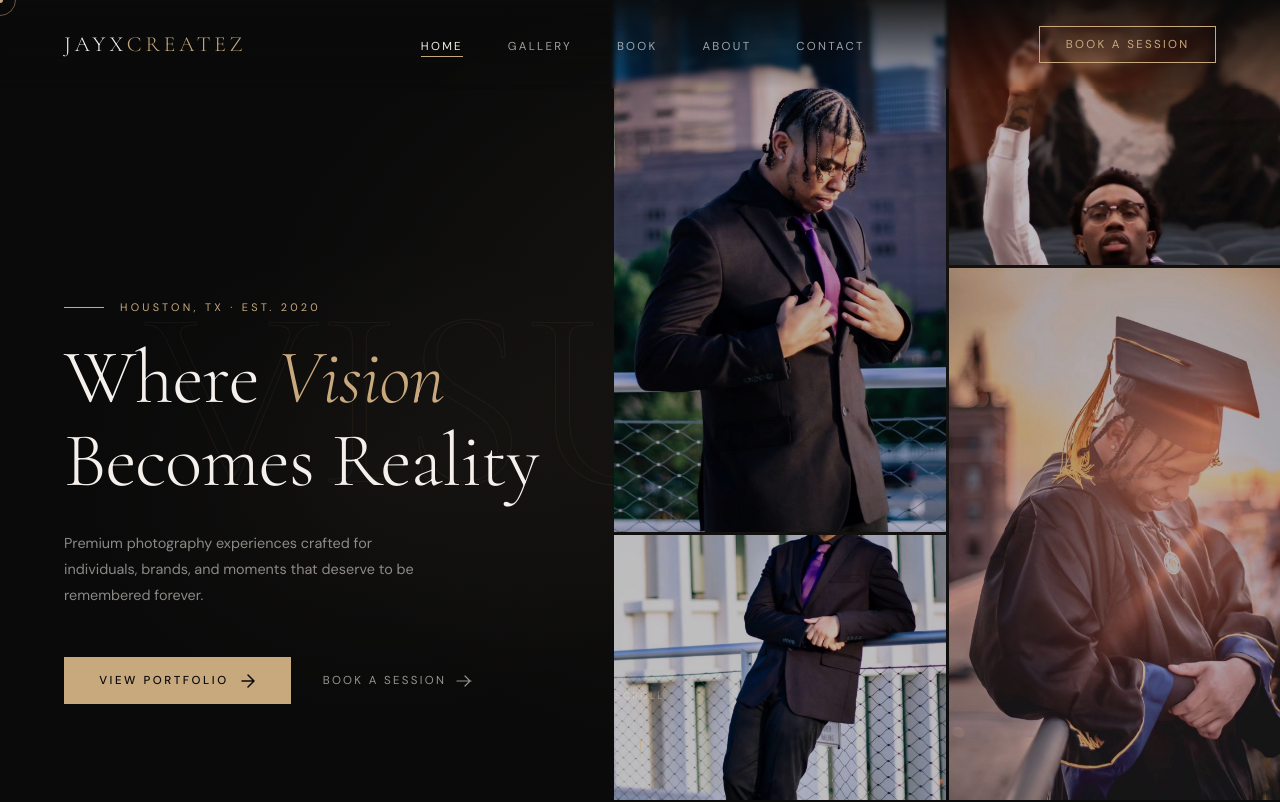
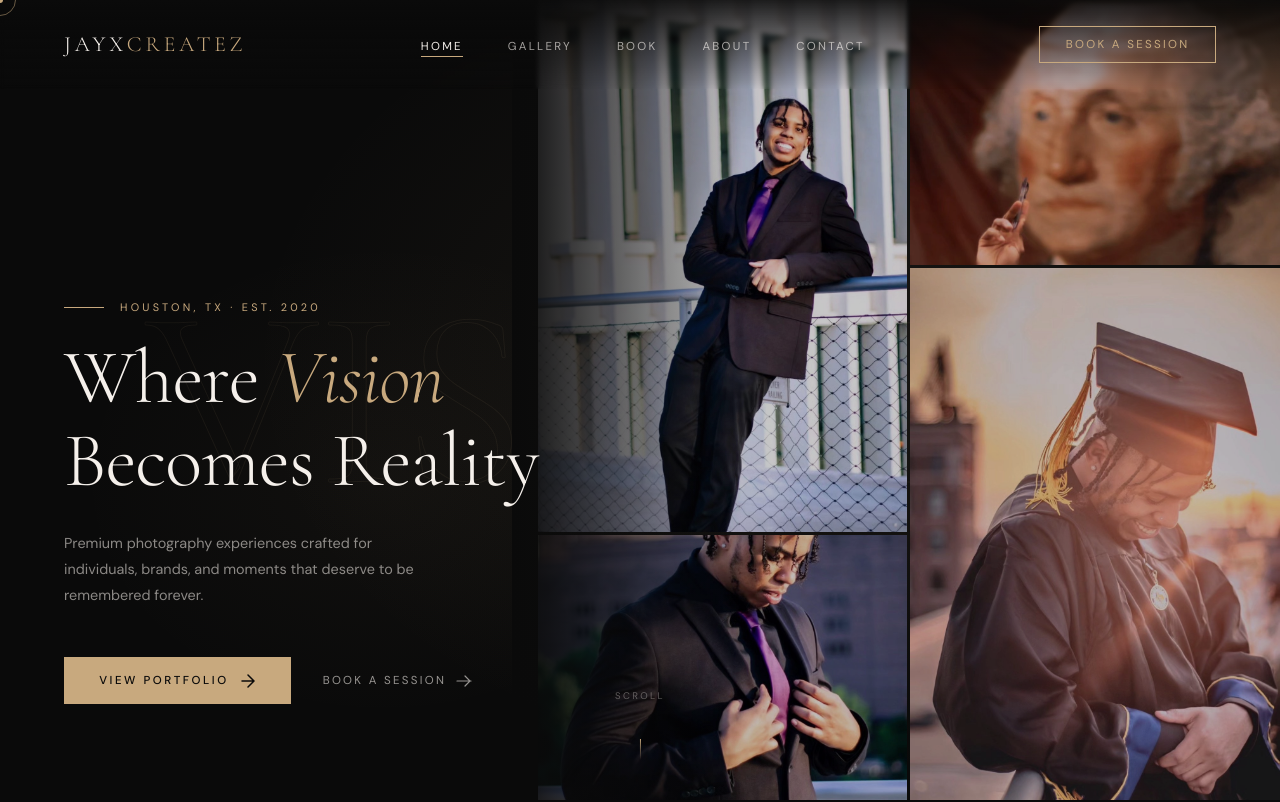
Before and after one commit to tebell0/FAConsulting, a Vue app in the folder VueFrontend/: page / in a window 1280 px wide. Shown: the top 802 px of the page. Built offline with nearby package versions, Linux system fonts and the light colour scheme.

Commit message:
page fix

```diff
--- a/VueFrontend/pages/homepage.vue
+++ b/VueFrontend/pages/homepage.vue
@@ -11,11 +11,13 @@
     <div class="hero-bg"></div>
     <div class="hero-watermark">VISUALS</div>
     <div class="hero-images">
-      <div class="hero-img-slot"><img :src="IMG.IMG_4048" alt="Hero 1" /></div>
-      <div class="hero-img-slot"><img :src="IMG.IMG_4046" alt="Hero 2" /></div>
-      <div class="hero-img-slot"><img :src="IMG.IMG_4047" alt="Hero 3" /></div>
-      <div class="hero-img-slot"><img :src="IMG.IMG_4049" alt="Hero 4" /></div>
+      <div class="hero-img-slot hero-slot-1"><img :src="IMG.IMG_4049" alt="Hero 1" /></div>
+      <div class="hero-img-slot hero-slot-2"><img :src="IMG.IMG_4046" alt="Hero 2" /></div>
+      <div class="hero-img-slot hero-slot-3"><img :src="IMG.IMG_4047" alt="Hero 3" /></div>
+      <div class="hero-img-slot hero-slot-4"><img :src="IMG.IMG_4048" alt="Hero 4" /></div>
     </div>
+    <!-- Gradient bleed from left text area into the image grid -->
+    <div class="hero-bleed"></div>
     <div class="hero-content">
       <div class="hero-eyebrow">Houston, TX · Est. 2020</div>
       <h1 class="hero-headline">Where <em>Vision</em><br />Becomes Reality</h1>
@@ -308,22 +310,32 @@ body {
 }
 .hero-images {
   position: absolute; top: 0; right: 0;
-  width: 52%; height: 100%;
+  width: 58%; height: 100%;
   display: grid; grid-template-columns: 1fr 1fr;
   grid-template-rows: 1fr 1fr 1fr; gap: 3px;
 }
+.hero-bleed {
+  position: absolute; top: 0; right: 42%; width: 18%; height: 100%;
+  background: linear-gradient(to right, var(--black) 0%, transparent 100%);
+  z-index: 1; pointer-events: none;
+}
 .hero-img-slot {
-  background: linear-gradient(135deg, rgba(200,169,126,0.07) 0%, rgba(10,10,10,0.5) 100%);
+  background: #0a0a0a;
   overflow: hidden; position: relative;
 }
 .hero-img-slot img {
   width: 100%; height: 100%; object-fit: cover;
-  display: block; filter: brightness(0.75) saturate(0.9);
-  transition: transform 0.8s ease, filter 0.5s ease;
+  display: block; filter: brightness(0.78) saturate(0.88);
+  transition: transform 0.9s ease, filter 0.5s ease;
 }
-.hero-img-slot:hover img { transform: scale(1.04); filter: brightness(0.85) saturate(1); }
-.hero-img-slot:nth-child(1) { grid-row: 1 / 3; }
-.hero-img-slot:nth-child(3) { grid-row: 2 / 4; }
+.hero-img-slot:hover img { transform: scale(1.04); filter: brightness(0.9) saturate(1); }
+/* Per-slot crop positions to keep faces/subjects in frame */
+.hero-slot-1 { grid-row: 1 / 3; }
+.hero-slot-1 img { object-position: top center; }
+.hero-slot-2 img { object-position: top center; }
+.hero-slot-3 { grid-row: 2 / 4; }
+.hero-slot-3 img { object-position: 50% 20%; }
+.hero-slot-4 img { object-position: center center; }
 .hero-content { position: relative; z-index: 2; max-width: 520px; }
 .hero-eyebrow {
   font-size: 0.68rem; letter-spacing: 0.3em; text-transform: uppercase;
```
